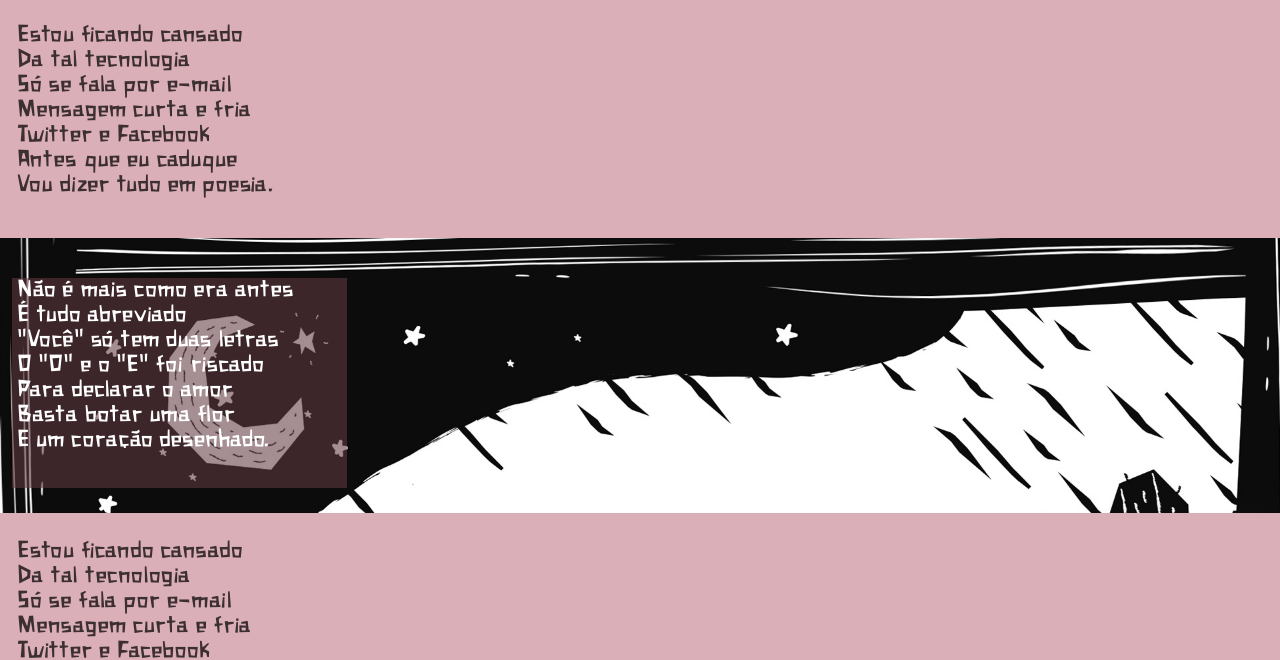
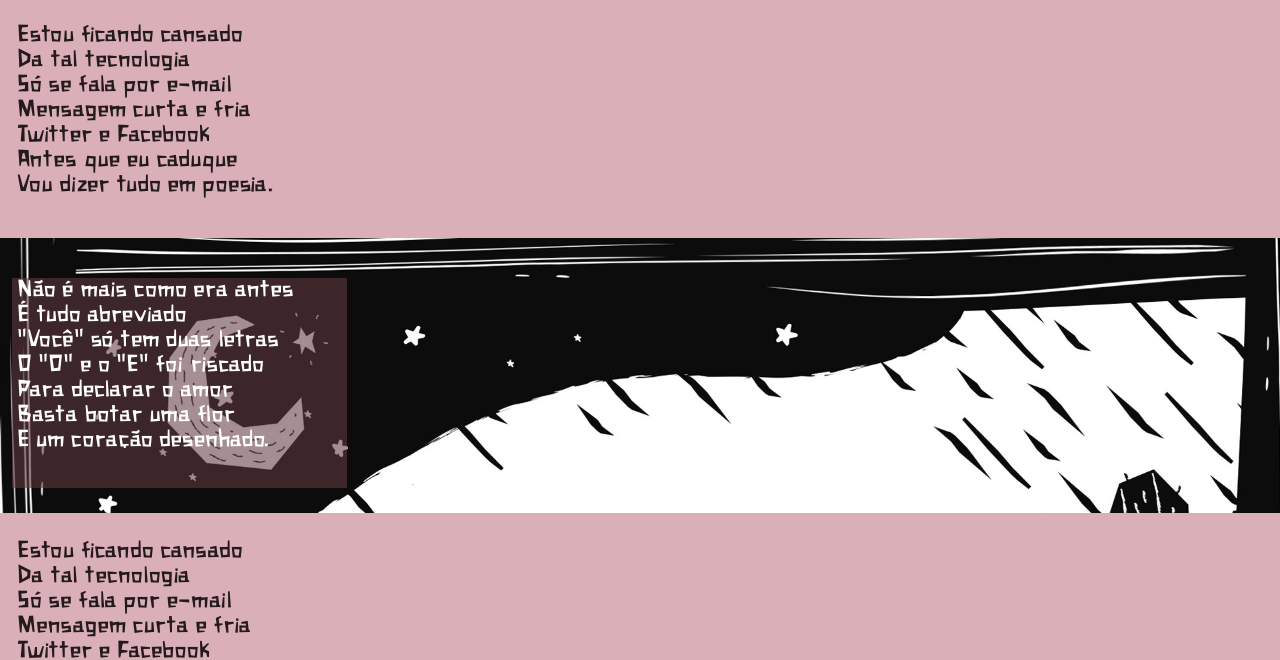
Before and after one commit to GabrielDiasFelipe/Projeto-Cordel, a plain HTML site: page index.html in a window 1280 px wide. Shown: the part 180-840 px from the top of the page. Drawn offline with Linux system fonts and the light colour scheme; a web font is replaced by a local one.

Commit message:
Update css

```diff
--- a/style.css
+++ b/style.css
@@ -11,7 +11,7 @@
 :root{
     --colors: #613a4291;
     --color: #DBAFB8;
-    --colort:#3c2f32;
+    --colort:#221a1c;
     --titulo:'co1',Courier,sans-serif;
     --texto:'co2',Courier,sans-serif;
 }
```
